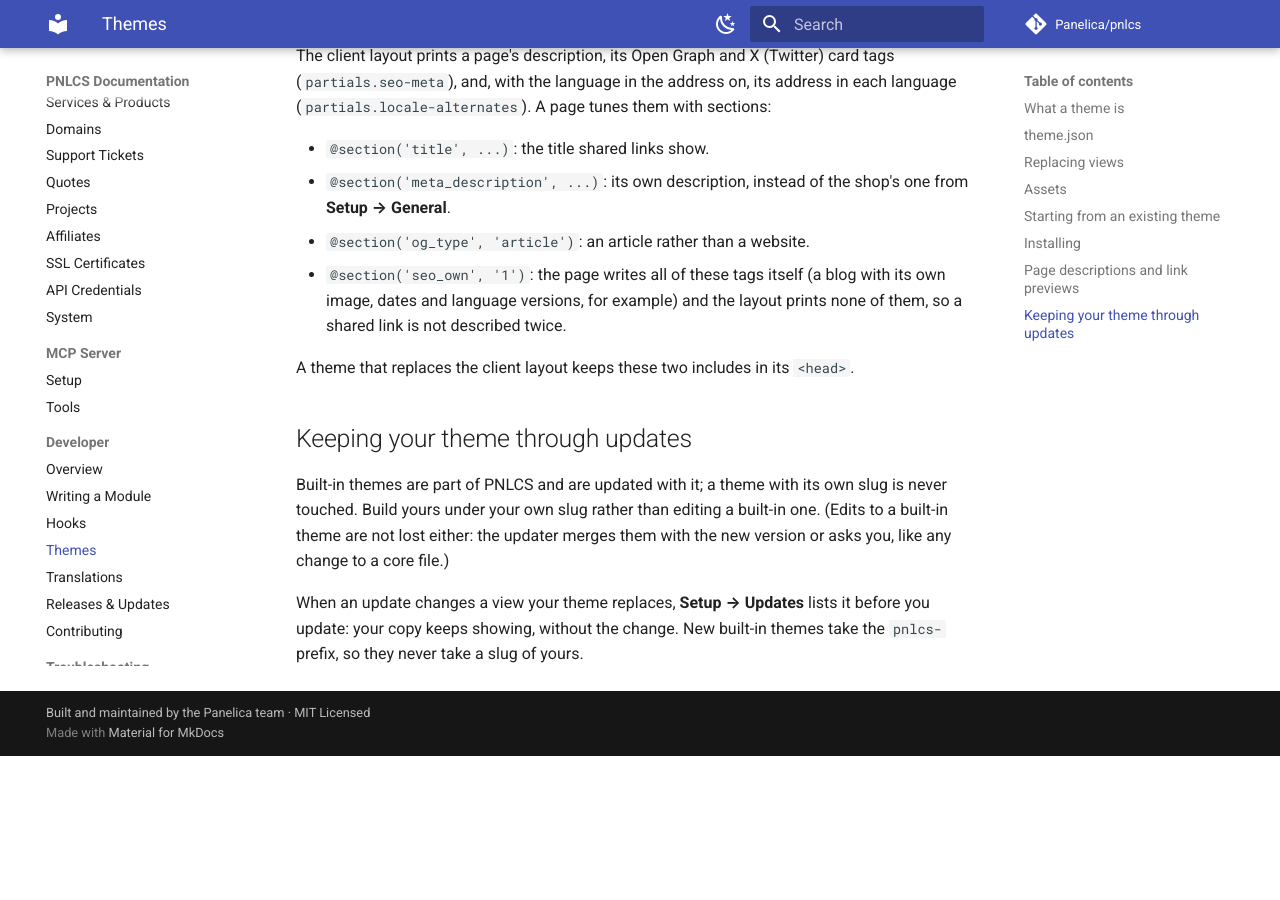
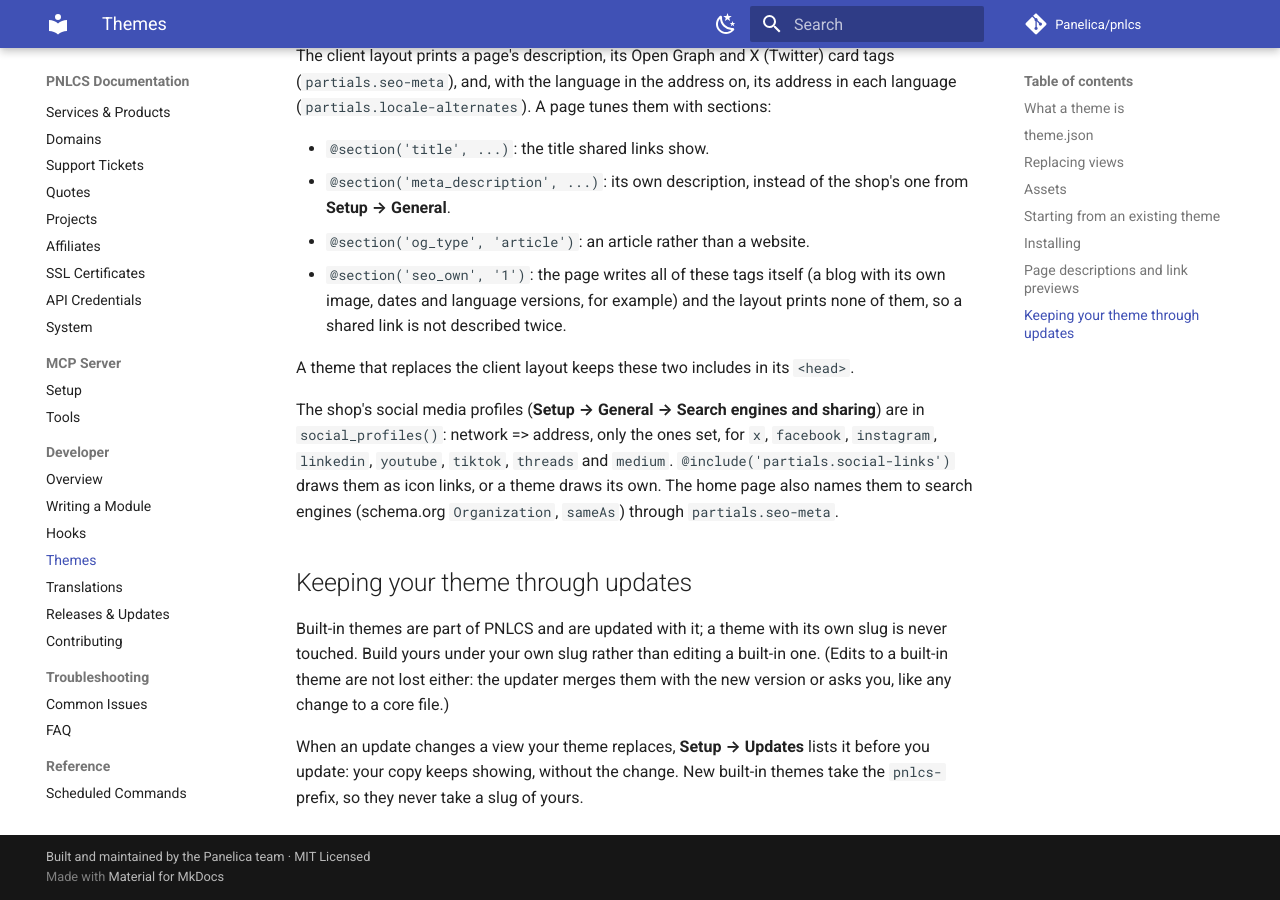
Before and after one commit to Panelica/pnlcs, an MkDocs documentation site: the page built from docs/developer/themes.md, in a window 1280 px wide and 900 px high, scrolled down 1977 px. Built offline with MkDocs 1.6.1 and Material for MkDocs 9.7.7, drawn with Linux system fonts in a browser that asks for light colours; comment, search, counter and statistics services are not loaded; before the commit the page ends 2733 px from its top, so only the background shows below that.

Commit message:
docs(themes): social_profiles() and the social links partial

```diff
--- a/docs/developer/themes.md
+++ b/docs/developer/themes.md
@@ -95,6 +95,13 @@ sections:
 A theme that replaces the client layout keeps these two includes in its
 `<head>`.
 
+The shop's social media profiles (**Setup → General → Search engines and
+sharing**) are in `social_profiles()`: network => address, only the ones set,
+for `x`, `facebook`, `instagram`, `linkedin`, `youtube`, `tiktok`, `threads`
+and `medium`. `@include('partials.social-links')` draws them as icon links,
+or a theme draws its own. The home page also names them to search engines
+(schema.org `Organization`, `sameAs`) through `partials.seo-meta`.
+
 ## Keeping your theme through updates
 
 Built-in themes are part of PNLCS and are updated with it; a theme with its
```
